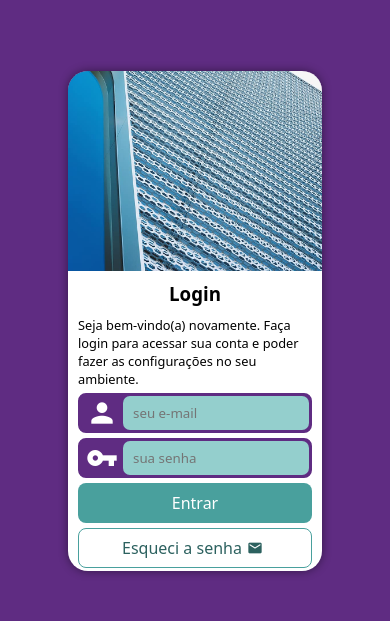
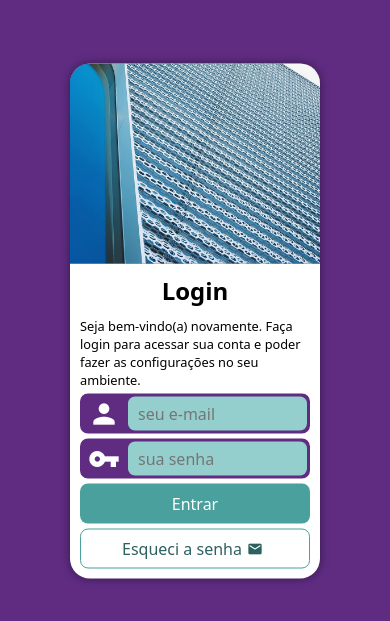
Before and after one commit to lucasecs92/projeto-login, a plain HTML site: page index.html in a window 390 px wide. Shown: the part 101-722 px from the top of the page. Drawn offline with Linux system fonts and the light colour scheme.

Commit message:
CSS Update - Mobile e MQ

```diff
--- a/estilo/media-query.css
+++ b/estilo/media-query.css
@@ -8,7 +8,7 @@
 
     .container-login {
         width: 80vw;
-        height: 300px;
+        height: 280px;
     }
 
     .container-login > .imagem {
@@ -51,7 +51,7 @@
 
     .formulario > p {
         font-size: 1em;
-        margin-bottom: 20px;
+        margin: 20px 0px;
     }
 
     /* CAMPOS */
--- a/estilo/style.css
+++ b/estilo/style.css
@@ -35,8 +35,8 @@ main {
     transform: translate(-50%, -50%);
 
     background-color: white;
-    height: 500px;
-    width: 254px;
+    height: 515px;
+    width: 250px;
     border-radius: 20px;
 
     overflow: hidden;
@@ -64,6 +64,7 @@ main {
 .formulario > h1 {
     text-align: center;
     margin-bottom: 10px;
+    font-size: 1.5em;
 }
 
 .formulario > p {
@@ -77,10 +78,10 @@ main {
     height: 2.5rem;
     border-radius: 8px;
     margin: 5px 0px;
+    padding: 5px 0px 5px 5px;
 
     display: flex;
     flex-direction: row;
-    padding: 5px 0px 5px 5px;
     justify-content: center;
     align-items: center;
 }
@@ -107,8 +108,11 @@ main {
     background-color: white;
 }
 
+.ilogin , .isenha {
+    font-size: 1em;
+}
 .material-icons {
-    padding-right: 5px;
+    padding-right: 8px;
     font-size: 2em;
 }
 
--- a/index.html
+++ b/index.html
@@ -25,13 +25,15 @@
 
                     <div class="campo">
                         <span class="material-icons">person</span>
-                        <input type="email" name="login" id="ilogin" placeholder="seu e-mail" autocomplete="email" required maxlength="30">
+                        <input type="email" name="login"
+                        class="ilogin" id="ilogin" placeholder="seu e-mail" autocomplete="email" required maxlength="30">
                         <label for="ilogin">Login</label>
                     </div>
 
                     <div class="campo">
                         <span class="material-icons">vpn_key</span>
-                        <input type="password" name="senha" id="isenha" placeholder="sua senha" autocomplete="current-password" required minlength="8" maxlength="20">
+                        <input type="password" name="senha"
+                        class="isenha" id="isenha" placeholder="sua senha" autocomplete="current-password" required minlength="8" maxlength="20">
                         <label for="isenha">Senha</label>
                     </div>
                     <!-- BOTÕES -->
```
